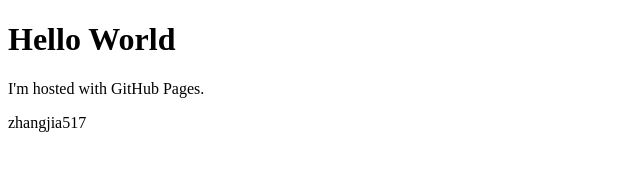
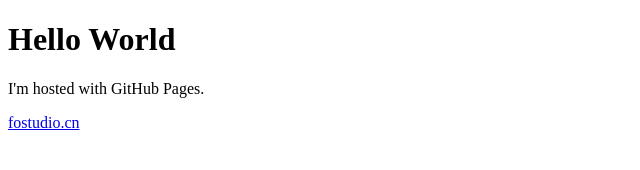
Before and after one commit to zhangjia517/zhangjia517.github.io, a plain HTML site: page index.html in a window 1280 px wide. Shown: the full height of the page, 0-640 px from the left. Drawn offline with Linux system fonts and the light colour scheme.

Commit message:
Update index.html

```diff
--- a/index.html
+++ b/index.html
@@ -3,6 +3,6 @@
 <body>
 <h1>Hello World</h1>
 <p>I'm hosted with GitHub Pages.</p>
-<p>zhangjia517</p>
+<a href="http://www.fostudio.cn">fostudio.cn</a>
 </body>
 </html>
```
